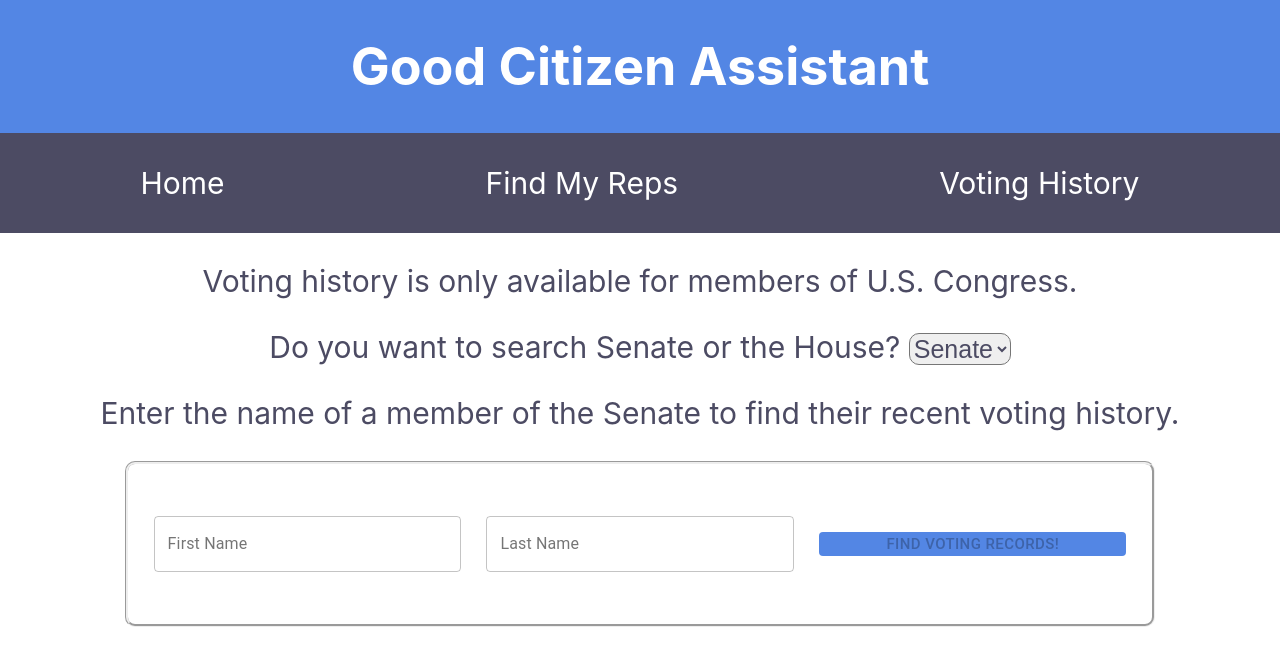
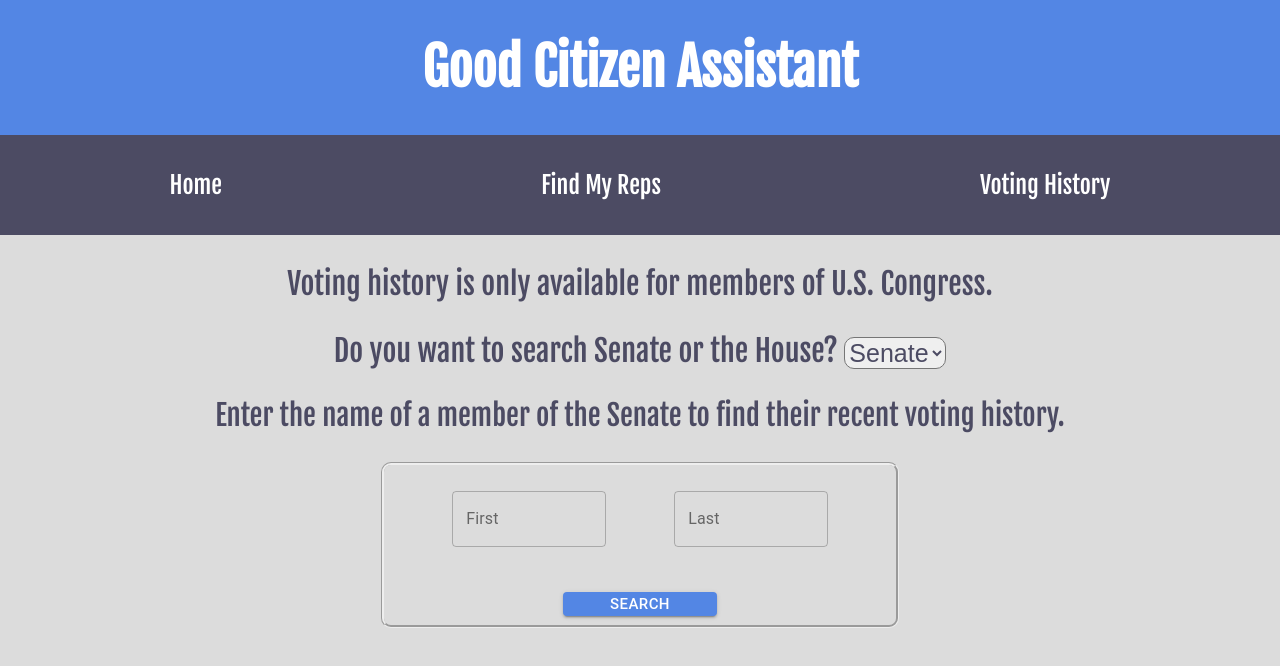
Before and after one commit to MelissaPastore/goodcitizen, a React (Create React App) app: page /records in a window 1280 px wide. Shown: the top 666 px of the page. Built offline with nearby package versions, Linux system fonts and the light colour scheme; no server answers.

Commit message:
updates styling

```diff
--- a/public/index.html
+++ b/public/index.html
@@ -4,7 +4,11 @@
     <script src="https://web-chat.global.assistant.watson.appdomain.cloud/loadWatsonAssistantChat.js"></script>
     <meta charset="utf-8" />
     <link rel="icon" href="%PUBLIC_URL%/favicon.ico" />
-
+    <link rel="preconnect" href="https://fonts.gstatic.com" />
+    <link
+      href="https://fonts.googleapis.com/css2?family=Fjalla+One&display=swap"
+      rel="stylesheet"
+    />
     <meta name="viewport" content="width=device-width, initial-scale=1" />
     <meta name="theme-color" content="#000000" />
     <meta
--- a/src/App.css
+++ b/src/App.css
@@ -2,13 +2,18 @@
   text-align: center;
 }
 
-/* body {
-  background-color: #e0e0e0;
-} */
-
 .App-logo {
   height: 40vmin;
   pointer-events: none;
+}
+
+.welcome {
+  position: absolute;
+  top: 10%;
+  left: 3%;
+  color: #4c4b63;
+  width: 50%;
+  height: 60%;
 }
 
 .App-header {
@@ -34,7 +39,7 @@
 .nav-link {
   border: 1px groove;
   border-radius: 10px;
-  font-size: 20px;
+  font-size: 1.5em;
   height: 10vh;
   width: 30vh;
   background-color: #949396;
@@ -50,6 +55,19 @@
   color: white;
   margin: 10px;
   text-decoration: none;
+  border-radius: 5px;
+}
+
+.navbar-link:focus {
+  border-color: #949396;
+  color: #5386e4;
+  text-decoration: underline;
+  text-decoration-thickness: 3px;
+}
+
+.break {
+  flex-basis: 90%;
+  height: 0;
 }
 
 .input {
@@ -60,13 +78,26 @@
   width: 30%;
 }
 
+body {
+  background-color: gainsboro;
+  font-family: "Fjalla One", sans-serif;
+}
+
 p {
-  font-size: 30px;
+  font-size: 1.8em;
   color: #4c4b63;
 }
 
-#record-header {
-  font-size: 30px;
+button {
+  /* padding: 5px;
+  margin: 5px; */
+  width: 30%;
+  height: 15%;
+  display: block;
+  color: white;
+}
+
+h2 {
   color: #4c4b63;
 }
 
@@ -79,24 +110,25 @@ nav {
   justify-content: space-around;
 }
 
+#header {
+  align-self: auto;
+  border: 10px;
+}
+
 #rep-nav {
   align-items: center;
   color: #c0c0c0;
   display: flex;
-  /* flex-direction: column; */
+  flex-direction: column;
   padding: 10px;
   margin: 50px;
   justify-content: center;
   height: 60%;
 }
 
-button {
-  /* padding: 5px;
-  margin: 5px; */
-  width: 30%;
-  height: 15%;
-  display: block;
-  color: white;
+#record-header {
+  font-size: 30px;
+  color: #4c4b63;
 }
 
 #watson {
@@ -109,7 +141,7 @@ button {
   height: 80px;
   padding: 10px;
   background-color: #4c4b63;
-  font-size: 30px;
+  font-size: 1.5em;
   text-decoration: none;
 }
 
@@ -129,11 +161,6 @@ button {
   display: flex;
   flex-flow: column wrap;
   align-items: center;
-}
-
-.break {
-  flex-basis: 90%;
-  height: 0;
 }
 
 #twitter {
@@ -157,23 +184,17 @@ button {
 }
 
 #welcome {
+  background-image: url("https://images.unsplash.com/photo-1561841898-46de669ae06b?ixid=MXwxMjA3fDB8MHxwaG90by1wYWdlfHx8fGVufDB8fHw%3D&ixlib=rb-1.2.1&auto=format&fit=crop&w=750&q=80");
   position: relative;
   text-align: left;
-}
-
-.welcome {
-  position: absolute;
-  top: 10%;
-  left: 3%;
-  color: #4c4b63;
-  /* font-size: 18px; */
-  width: 50%;
-  height: 60%;
-  /* transform: translate(-50%, -50%); */
+  height: 100vh;
+  background-repeat: no-repeat;
+  background-size: contain;
+  background-size: cover;
 }
 
 #welcome-head {
-  font-size: 30px;
+  font-size: 1.8em;
 }
 
 #chamber-label {
@@ -187,17 +208,13 @@ button {
   border-radius: 10px;
 }
 
-h2 {
-  color: #4c4b63;
-}
-
 #record-form {
   display: flex;
   flex-flow: row wrap;
   justify-content: space-evenly;
   align-content: space-around;
   border: 3px groove;
-  width: 80vw;
+  width: 40vw;
   height: 20vh;
   border-radius: 10px;
   align-items: baseline;
--- a/src/Components/App.js
+++ b/src/Components/App.js
@@ -11,7 +11,7 @@ const App = () => {
   return (
     <div className="App">
       <header className="App-header">
-        <h1>Good Citizen Assistant</h1>
+        <h1 id="header">Good Citizen Assistant</h1>
       </header>
       <Navbar />
       <div>
--- a/src/Components/RecordForm.js
+++ b/src/Components/RecordForm.js
@@ -70,32 +70,32 @@ const RecordForm = ({
       <form id="record-form" onSubmit={handleSubmit}>
         <TextField
           className="input"
-          label="First Name"
+          label="First"
           name="first_name"
           type="text"
           value={first_name}
           variant="outlined"
           onChange={handleChange}
+          margin="normal"
         />
         <TextField
           className="input"
-          label="Last Name"
+          label="Last"
           name="last_name"
           type="text"
           value={last_name}
           variant="outlined"
           onChange={handleChange}
         />
-
+        <div className="break"></div>
         <Button
           style={{ backgroundColor: "#5386e4" }}
           variant="contained"
           type="submit"
-          disabled={!first_name}
           color="primary"
           size="large"
         >
-          Find Voting Records!
+          Search
         </Button>
       </form>
       {record.details && <RecordInfo name={fullName} />}
--- a/src/Components/RepForm.js
+++ b/src/Components/RepForm.js
@@ -35,7 +35,7 @@ const RepForm = ({ clearRepInfo, fetchRepInfo, repInfo }) => {
       <form id="voter-form" onSubmit={handleSubmit}>
         <TextField
           className="input"
-          label="Street Address 1"
+          label="Street 1"
           name="street1"
           type="text"
           onChange={handleChange}
@@ -45,7 +45,7 @@ const RepForm = ({ clearRepInfo, fetchRepInfo, repInfo }) => {
 
         <TextField
           className="input"
-          label="Street Address 2"
+          label="Street 2"
           name="street2"
           type="text"
           onChange={handleChange}
@@ -84,11 +84,10 @@ const RepForm = ({ clearRepInfo, fetchRepInfo, repInfo }) => {
           style={{ backgroundColor: "#5386e4" }}
           variant="contained"
           type="submit"
-          disabled={!state.street1}
           color="primary"
           size="small"
         >
-          Find My Reps!
+          Search
         </Button>
       </form>
       {repInfo.details && <RepInfo />}
--- a/src/Components/Welcome.js
+++ b/src/Components/Welcome.js
@@ -1,11 +1,11 @@
 const Welcome = () => {
   return (
     <div id="welcome">
-      <img
+      {/* <img
         id="home-img"
         alt="statue-of-liberty"
         src="https://images.unsplash.com/photo-1561841898-46de669ae06b?ixid=MXwxMjA3fDB8MHxwaG90by1wYWdlfHx8fGVufDB8fHw%3D&ixlib=rb-1.2.1&auto=format&fit=crop&w=750&q=80"
-      />
+      /> */}
       <div className="welcome">
         <h2 id="welcome-head">
           Get the information you need to be an engaged citizen.
```
Also changed, not shown: 1 other file (tests, documents, lock files or other folders).
